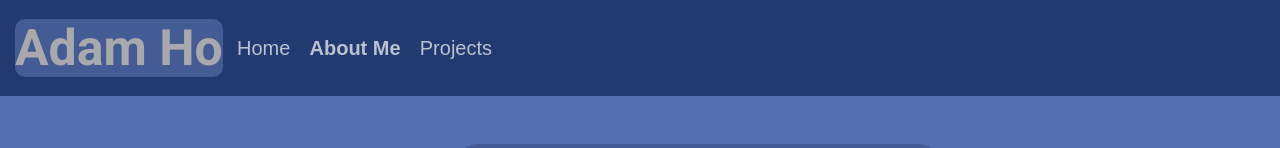
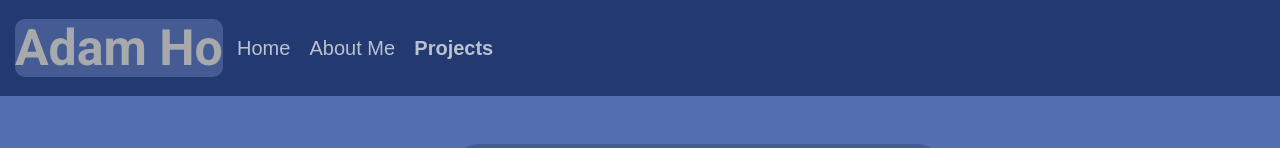
Before and after one commit to adamakh01/very-cool-website, a SvelteKit app: page /projects in a window 1280 px wide. Shown: the top 148 px of the page. Built offline with nearby package versions, Linux system fonts and the light colour scheme.

Commit message:
fixed project page header link

```diff
--- a/src/routes/projects/+page.svelte
+++ b/src/routes/projects/+page.svelte
@@ -123,8 +123,8 @@
 <header>
     <h1>Adam Ho</h1>
     <a href="/" class = "nav-link">Home</a>
-    <h2 class = "activeLink">About Me</h2>
-    <a href="/projects" class="nav-link">Projects</a>
+    <a href = "/about" class = "nav-link">About Me</a>
+    <h2 class = "activeLink">Projects</h2>
             <a href="https://www.instagram.com/farmerakh/" class="nav-image" target="_blank">
         <img src="/images/linkImages/instagram-white-icon.svg" alt="Instagram" style="width: 30px; height: 30px;">
     </a>
```
